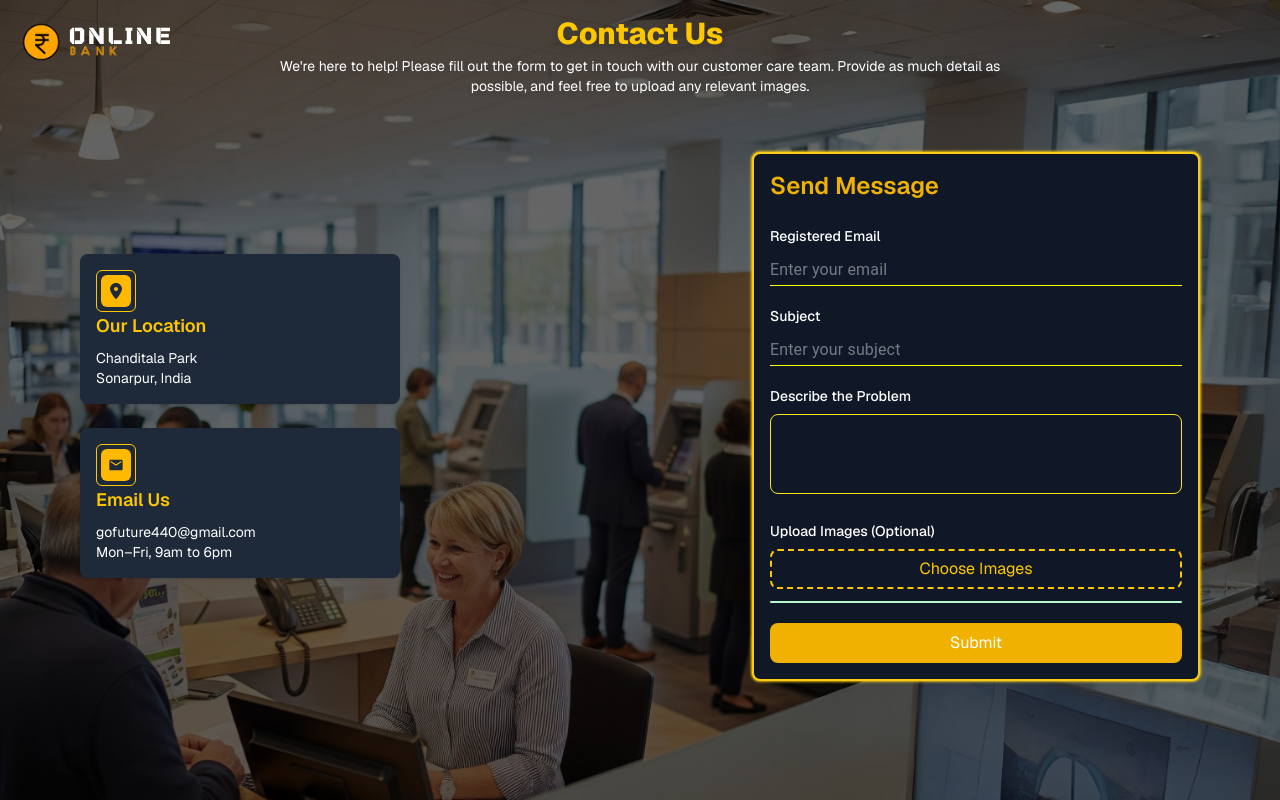
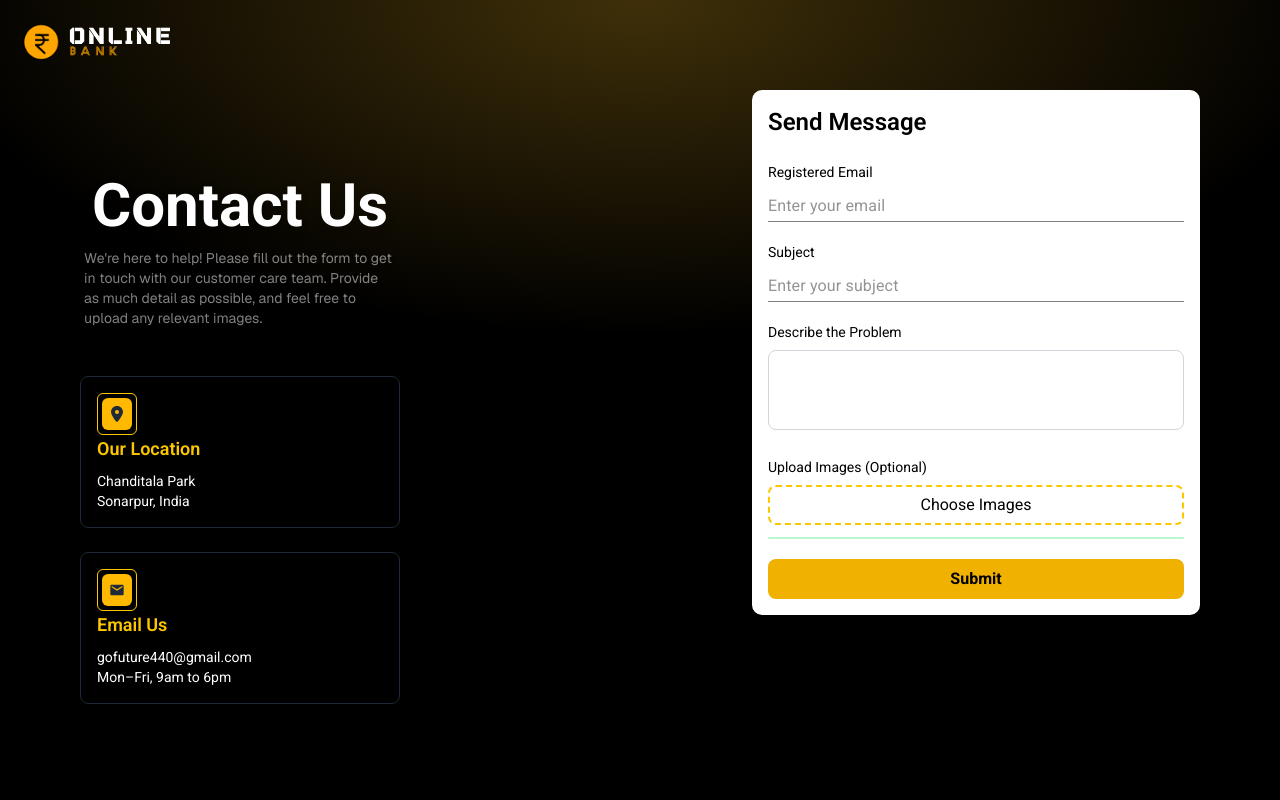
Before and after one commit to GiriBabu-2004/online-bank, a Next.js app: page /customer-care in a window 1280 px wide. Built offline with nearby package versions, Linux system fonts and the light colour scheme; a web font is replaced by a local one.

Commit message:
feat: update CustomerCarePage layout and styling with new background and font adjustments

```diff
--- a/app/customer-care/page.jsx
+++ b/app/customer-care/page.jsx
@@ -60,12 +60,16 @@ export default function CustomerCarePage() {
     }
   };
 
-
-
-
   return (
-    <div className="relative min-h-screen bg-cover bg-center bg-[url('/contact-back.jpg')]">
-      <div className="absolute inset-0 bg-black/60 bg-opacity-60 z-0"></div>
+    <div className="relative min-h-screen w-full bg-black">
+      {/* Golden Horizon Background with Top Glow */}
+      <div
+        className="absolute inset-0 z-0"
+        style={{
+          background:
+            "radial-gradient(ellipse 80% 60% at 50% 0%, rgba(251, 191, 36, 0.25), transparent 70%), #000000",
+        }}
+      />
       <Link
         href="/"
         className="absolute top-5 left-5 z-50 flex items-center space-x-2"
@@ -74,51 +78,60 @@ export default function CustomerCarePage() {
         <img src="logo2nd2.png" alt="Logo" className="h-10 mt-1 w-auto" />
       </Link>
 
-      {/* Top centered heading and paragraph */}
-      <div className="relative z-10 pt-4 pb-6 text-center px-1 max-w-7xl mx-auto">
-        <h1 className="text-3xl font-extrabold text-yellow-400 mb-1 drop-shadow-lg">
-          Contact Us
-        </h1>
-        <p className="text-sm text-white max-w-3xl mx-auto drop-shadow-md">
-          We're here to help! Please fill out the form to get in touch with our
-          customer care team. Provide as much detail as possible, and feel free
-          to upload any relevant images.
-        </p>
-      </div>
-
       <div className="relative z-10 flex items-center justify-between min-h-[calc(100vh-160px)] px-4 pb-12">
         {/* LEFT SIDE – anchored to the extreme left */}
         <div className="flex flex-col gap-6 w-full max-w-sm pl-16">
-    <div className="bg-gray-800 p-4 rounded-md text-white shadow">
+          {/* Top centered heading and paragraph */}
+          <div className="relative z-10 pt-4 pb-6  mt-40 text-center px-1 max-w-7xl mx-auto">
+            <h1 className="roboto text-6xl font-extrabold text-white mb-1 drop-shadow-lg">
+              Contact Us
+            </h1>
+            <p className="text-sm text-white opacity-50 text-left mt-3 max-w-3xl mx-auto drop-shadow-md">
+              We're here to help! Please fill out the form to get in touch with
+              our customer care team. Provide as much detail as possible, and
+              feel free to upload any relevant images.
+            </p>
+          </div>
+          <div className="bg-transprent border-1 border-gray-800 p-4 rounded-md text-white shadow">
             <div className="border w-10 height-12 flex items-center justify-center border-yellow-400 rounded-sm p-1">
-      <div className="w-8 h-8  bg-amber-400 rounded-sm flex items-center justify-center text-gray-800"><FaLocationDot /></div>
+              <div className="w-8 h-8  bg-amber-400 rounded-sm flex items-center justify-center text-gray-800">
+                <FaLocationDot />
               </div>
-      <h3 className="text-yellow-400 font-semibold text-lg mb-2">Our Location</h3>
-      <p className="text-sm">
-        Chanditala Park<br />
+            </div>
+            <h3 className="roboto text-yellow-400 font-semibold text-lg mb-2">
+              Our Location
+            </h3>
+            <p className=" roboto text-sm">
+              Chanditala Park
+              <br />
               Sonarpur, India
             </p>
           </div>
 
-    <div className="bg-gray-800 p-4 rounded-md text-white shadow">
+          <div className="bg-transprent border-1 border-gray-800 p-4 rounded-md text-white shadow">
             <div className="border w-10 height-12 flex items-center justify-center border-yellow-400 rounded-sm p-1">
-      <div className="w-8 h-8  bg-amber-400 rounded-sm flex items-center justify-center text-gray-800"><MdEmail /></div>
+              <div className="w-8 h-8  bg-amber-400 rounded-sm flex items-center justify-center text-gray-800">
+                <MdEmail />
               </div>
-      <h3 className="text-yellow-400 font-semibold text-lg mb-2">Email Us</h3>
-      <p className="text-sm">
-        gofuture440@gmail.com<br />
+            </div>
+            <h3 className="roboto text-yellow-400 font-semibold text-lg mb-2">
+              Email Us
+            </h3>
+            <p className="roboto text-sm">
+              gofuture440@gmail.com
+              <br />
               Mon–Fri, 9am to 6pm
             </p>
           </div>
         </div>
-        <div className="w-full max-w-md bg-gray-900 text-white bg-opacity-90 backdrop-blur-md p-4 rounded shadow-md md:mr-16 max-h-[600px] glow-border ">
-          <h2 className="text-2xl font-semibold text-left mb-6 text-yellow-500">
+        <div className="w-full max-w-md bg-white text-black p-4 md:mr-16 max-h-[600px] rounded-lg">
+          <h2 className="roboto text-2xl font-semibold text-left mb-6 text-black">
             Send Message
           </h2>
 
           <form onSubmit={handleSubmit} className="space-y-5">
             <div>
-              <label className="block text-sm font-medium text-white pb-2">
+              <label className="roboto block text-sm font-medium text-black pb-2">
                 Registered Email
               </label>
               <TextField
@@ -131,29 +144,29 @@ export default function CustomerCarePage() {
                 fullWidth
                 InputProps={{
                   sx: {
-                    color: "white", // Input text
-                    "&::placeholder": { color: "white" }, // Placeholder text
+                    color: "black", // Input text
+                    "&::placeholder": { color: "black" }, // Placeholder text
                   },
                 }}
                 InputLabelProps={{
-                  sx: { color: "white" }, // Label color
+                  sx: { color: "black" }, // Label color
                 }}
                 sx={{
                   "& .MuiInput-underline:before": {
-                    borderBottomColor: "yellow", // Underline default
+                    borderBottomColor: "gray", // Underline default
                   },
                   "& .MuiInput-underline:hover:before": {
-                    borderBottomColor: "yellow", // Underline on hover
+                    borderBottomColor: "black", // Underline on hover
                   },
                   "& .MuiInput-underline:after": {
-                    borderBottomColor: "yellow", // Underline after
+                    borderBottomColor: "black", // Underline after
                   },
                 }}
               />
             </div>
 
             <div>
-              <label className="block text-sm font-medium text-white pb-2">
+              <label className="roboto block text-sm font-medium text-black pb-2">
                 Subject
               </label>
               <TextField
@@ -166,29 +179,29 @@ export default function CustomerCarePage() {
                 placeholder="Enter your subject"
                 InputProps={{
                   sx: {
-                    color: "white", // Input text
-                    "&::placeholder": { color: "white" }, // Placeholder text
+                    color: "black", // Input text
+                    "&::placeholder": { color: "black" }, // Placeholder text
                   },
                 }}
                 InputLabelProps={{
-                  sx: { color: "white" }, // Label color
+                  sx: { color: "black" }, // Label color
                 }}
                 sx={{
                   "& .MuiInput-underline:before": {
-                    borderBottomColor: "yellow", // Underline default
+                    borderBottomColor: "gray", // Underline default
                   },
                   "& .MuiInput-underline:hover:before": {
-                    borderBottomColor: "yellow", // Underline on hover
+                    borderBottomColor: "black", // Underline on hover
                   },
                   "& .MuiInput-underline:after": {
-                    borderBottomColor: "yellow", // Underline after
+                    borderBottomColor: "black", // Underline after
                   },
                 }}
               />
             </div>
 
             <div>
-              <label className="block text-sm font-medium text-white pb-2">
+              <label className="roboto block text-sm font-medium text-black pb-2">
                 Describe the Problem
               </label>
               <textarea
@@ -196,12 +209,12 @@ export default function CustomerCarePage() {
                 required
                 value={description}
                 onChange={(e) => setDescription(e.target.value)}
-                className="w-full px-4 py-2 border border-yellow-300 rounded-md resize-none text-white h-20 "
+                className="w-full px-4 py-2 border border-gray-300 rounded-md resize-none text-black h-20 "
               ></textarea>
             </div>
 
             <div>
-      <label className="block text-sm font-medium text-white pb-2">
+              <label className="roboto block text-sm font-medium text-black pb-2">
                 Upload Images (Optional)
               </label>
 
@@ -218,7 +231,7 @@ export default function CustomerCarePage() {
               {/* Custom styled label acts as button */}
               <label
                 htmlFor="imageUpload"
-        className="flex items-center justify-center cursor-pointer w-full px-2 py-2 border-2 border-yellow-400 border-dashed rounded-md text-yellow-400 hover:bg-yellow-400 hover:text-black transition-colors h-10"
+                className="roboto flex items-center justify-center cursor-pointer w-full px-2 py-2 border-2 border-yellow-400 border-dashed rounded-md text-black hover:bg-yellow-400 hover:text-black transition-colors h-10"
               >
                 Choose Images
               </label>
@@ -241,7 +254,7 @@ export default function CustomerCarePage() {
             </div>
             <button
               type="submit"
-              className="w-full bg-yellow-500 text-white py-2 rounded-md hover:bg-yellow-600 cursor-pointer"
+              className="w-full bg-yellow-500 text-black roboto font-bold py-2 rounded-md hover:bg-yellow-600 cursor-pointer"
             >
               Submit
             </button>
--- a/app/globals.css
+++ b/app/globals.css
@@ -13,6 +13,9 @@
 
 .kanit {
   font-family: var(--font-kanit);
+}
+.roboto {
+  font-family: var(--font-roboto);
 }
 
 
--- a/app/layout.jsx
+++ b/app/layout.jsx
@@ -1,13 +1,19 @@
 import "./globals.css";
 import SmoothScroll from "@/components/SmoothScroll";
 
-import { Michroma, Geist, Geist_Mono } from "next/font/google";
+import { Michroma, Geist, Geist_Mono, Roboto } from "next/font/google";
 import { Kanit } from 'next/font/google';
 
 const kanit = Kanit({
   subsets: ['latin'],
   weight: ['400', '600', '700'], // Add any weights you need
   variable: '--font-kanit',
+  display: 'swap',
+});
+const roboto = Roboto({
+  subsets: ['latin'],
+  weight: ['400', '600', '700'], // Add any weights you need
+  variable: '--font-roboto',
   display: 'swap',
 });
 
@@ -38,7 +44,7 @@ export default function RootLayout({ children }) {
   return (
     <html
       lang="en"
-      className={`${michroma.variable} ${geistSans.variable} ${geistMono.variable} ${kanit.variable}`}
+      className={`${michroma.variable} ${geistSans.variable} ${geistMono.variable} ${kanit.variable} ${roboto.variable}`}
     >
       <head>
         <link rel="icon" href="/tablogo.png" type="image/png" />
```
Lines whose indentation alone changed are shown as unchanged.
